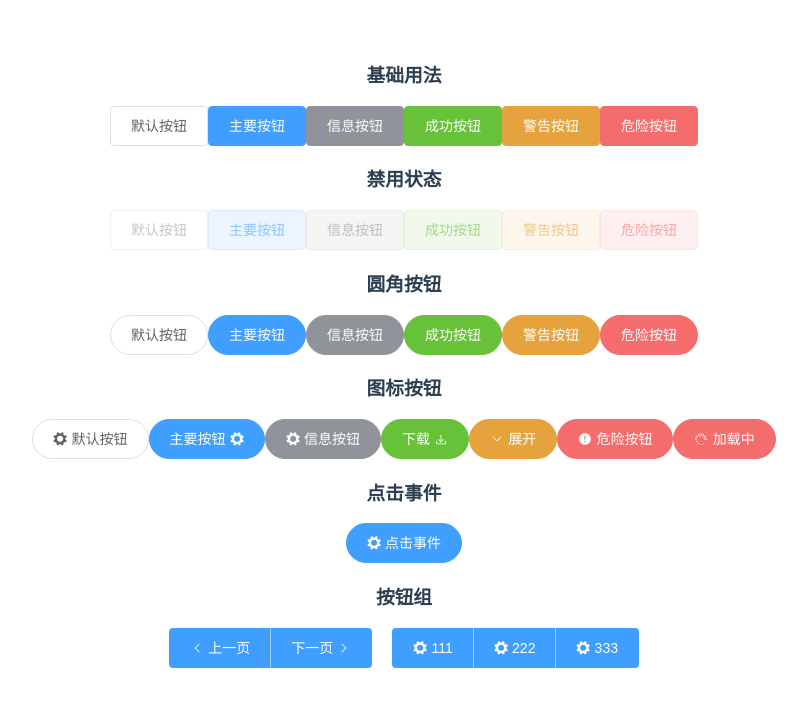
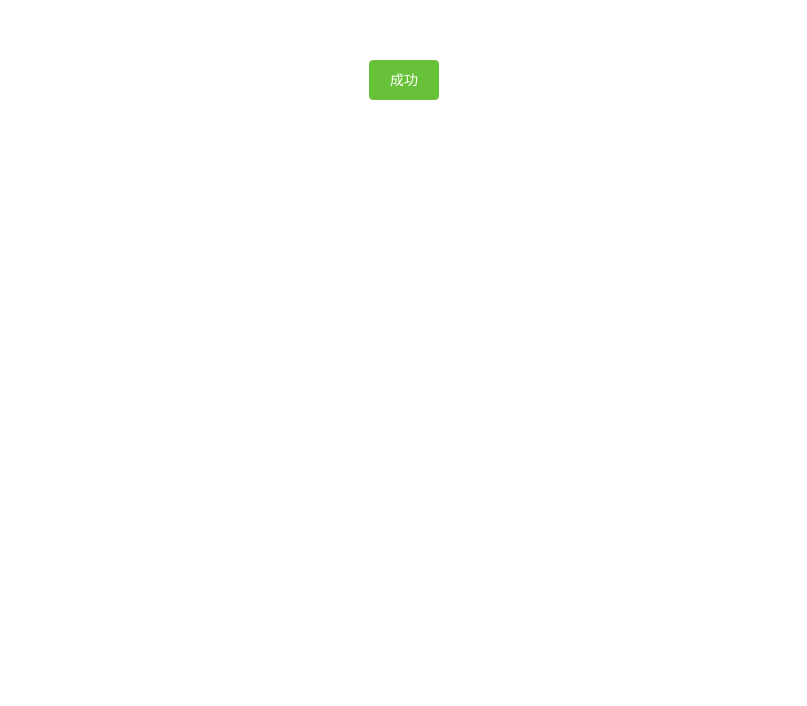
Before and after one commit to yinhaiying/y-ui, a Vue app: page / in a window 1280 px wide. Shown: the top 706 px of the page, without its empty margins (236-1043 px from the left). Built offline with nearby package versions, Linux system fonts and the light colour scheme.

Commit message:
message组件的实现思路

```diff
--- a/src/App.vue
+++ b/src/App.vue
@@ -1,17 +1,20 @@
 <template>
   <div id="app">
-    <button-example></button-example>
+    <!-- <button-example></button-example> -->
     <!-- <icon-example></icon-example>   -->
+    <message-example></message-example>
   </div>
 </template>
 <script>
 import ButtonExample from './example/button'
 import IconExample from './example/icon'
+import MessageExample from './example/message'
 export default {
   name: 'App',
   components: {
     ButtonExample,
-    IconExample
+    IconExample,
+    MessageExample
   }
 }
 </script>
--- /dev/null
+++ b/src/example/message.vue
@@ -0,0 +1,24 @@
+<template>
+  <div>
+    <y-button type = "success" @click = "open1">成功</y-button>
+    <!-- <y-button type = "warning" @click = "open2">警告</y-button>
+    <y-button type = "info" @click = "open3">消息</y-button>
+    <y-button type = "danger" @click = "open4">错误</y-button> -->
+  </div>
+</template>
+
+<script>
+export default {
+  name:'MessageExample',
+  methods:{
+    open1(){
+      // console.log(this.$message)
+      this.$message('这是一条消息提示');
+    }
+  }
+}
+</script>
+
+<style lang = "scss">
+
+</style>
--- /dev/null
+++ b/src/packages/Message/index.js
@@ -0,0 +1,28 @@
+import Vue from 'vue';
+import Main from './main.vue';
+// 通过继承得到一个Vue对象
+let MessageConstructor = Vue.extend(Main);
+let instance;
+
+function Message(options){
+  if(typeof options === 'string'){
+    options = {
+      message:options
+    };
+    options = Object.assign({
+      type:'success',
+      message:''
+    },options)
+  };
+  // 实例化继承得到的构造器，然后传入的参数options转化成data数据。
+  instance = new MessageConstructor({
+    data: options
+  });
+  instance.$mount();
+  document.body.appendChild(instance.$el);
+  console.log(instance);
+
+
+}
+
+export default Message;
--- /dev/null
+++ b/src/packages/Message/main.vue
@@ -0,0 +1,15 @@
+<template>
+  <div>
+    {{message}}
+  </div>
+</template>
+
+<script>
+export default {
+  name:'y-message'
+}
+</script>
+
+<style>
+
+</style>
--- a/src/packages/index.js
+++ b/src/packages/index.js
@@ -2,18 +2,23 @@
 import Button from './Button/Button.vue'
 import Icon from './Icon/Icon.vue'
 import ButtonGroup from './Button/ButtonGroup.vue'
-
+import Message from './Message/index.js'
+import Vue from 'vue'
 const components  = [
   Button,
   Icon,
-  ButtonGroup
+  ButtonGroup,
 ];
 const install = (Vue) => {
   // 把所有的组件设置程全局组件
   components.forEach((component) => {
     Vue.component(component.name,component);
   });
+
+  Vue.prototype.$message = Message;
+
 }
+
 // vue通过script标签引入，vue挂载在window下。
 if(typeof window.vue !== 'undefined'){
   install(window.vue);
```
